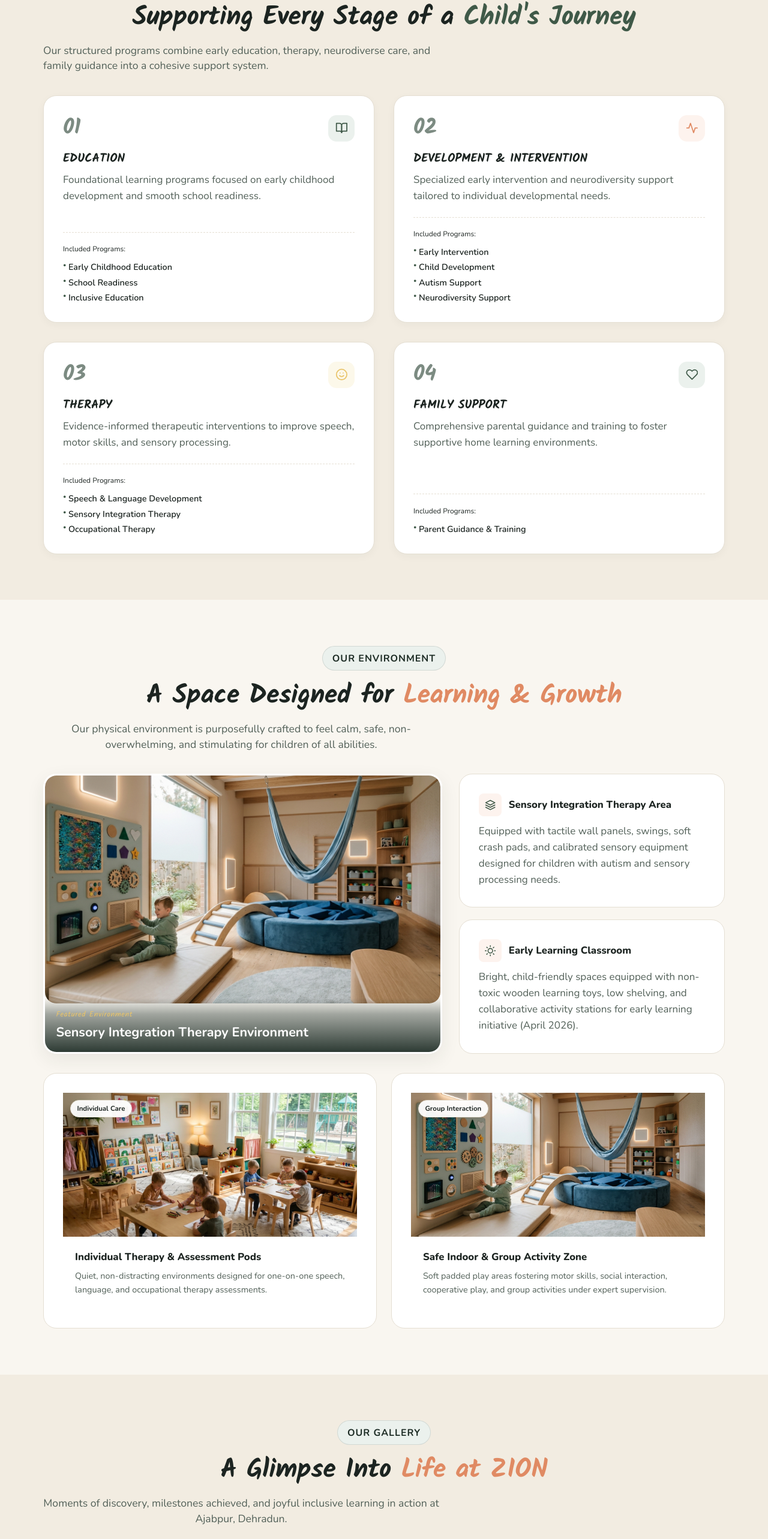
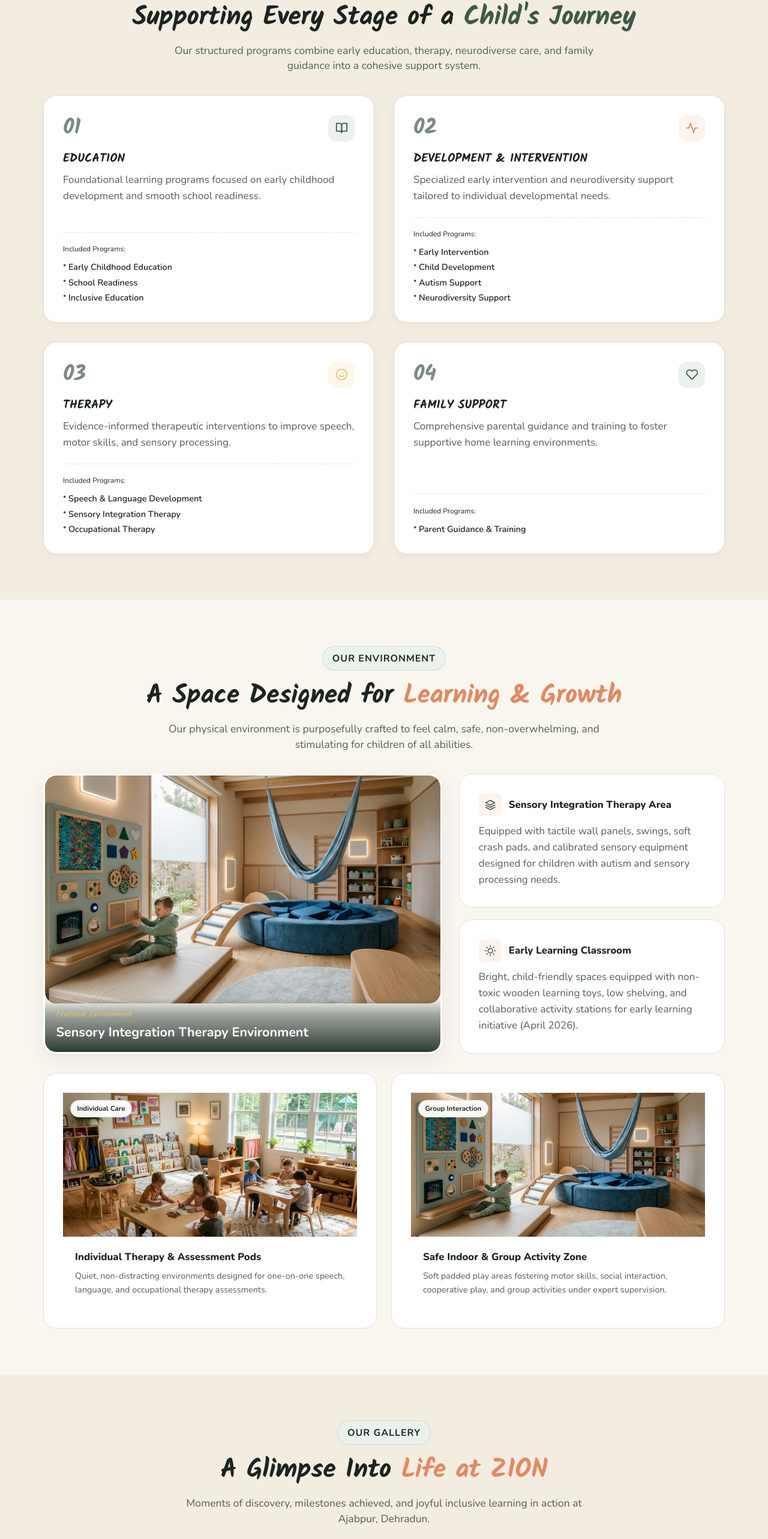
Before and after one commit to ayushrayal/Zion, a React (Vite) app: page / in a window 1280 px wide. Shown: the part 2398-4964 px from the top of the page at 60% size. Built offline with nearby package versions, Linux system fonts and the light colour scheme.

Commit message:
Zion subheading center v1.2

```diff
--- a/src/components/Contact/Contact.css
+++ b/src/components/Contact/Contact.css
@@ -311,6 +311,9 @@
 
   .contact-header .section-subheading {
     font-size: clamp(0.95rem, 1.5vw, 1.1rem);
+    text-align: center;
+    max-width: 720px;
+    margin-inline: auto;
   }
 
   .contact-grid {
--- a/src/components/Facilities/Facilities.css
+++ b/src/components/Facilities/Facilities.css
@@ -208,6 +208,9 @@
 
   .facilities-header .section-subheading {
     font-size: clamp(0.95rem, 1.5vw, 1.1rem);
+    text-align: center;
+    max-width: 720px;
+    margin-inline: auto;
   }
 
   .facilities-top-row {
--- a/src/components/Gallery/Gallery.css
+++ b/src/components/Gallery/Gallery.css
@@ -238,6 +238,9 @@
 
   .gallery-header .section-subheading {
     font-size: clamp(0.95rem, 1.5vw, 1.1rem);
+    text-align: center;
+    max-width: 720px;
+    margin-inline: auto;
   }
 
   .gallery-grid {
--- a/src/components/Services/Services.css
+++ b/src/components/Services/Services.css
@@ -180,7 +180,9 @@
 
   .services-header .section-subheading {
     font-size: clamp(0.95rem, 1.5vw, 1.1rem);
-    text-align: left;
+    text-align: center;
+    max-width: 720px;
+    margin-inline: auto;
   }
 
   .services-grid {
```
